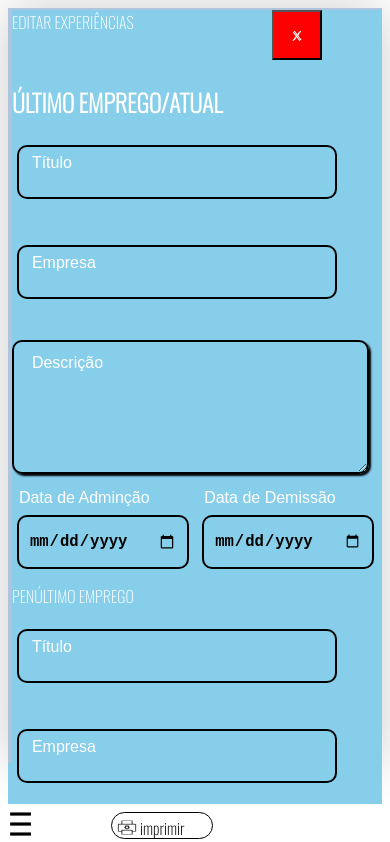
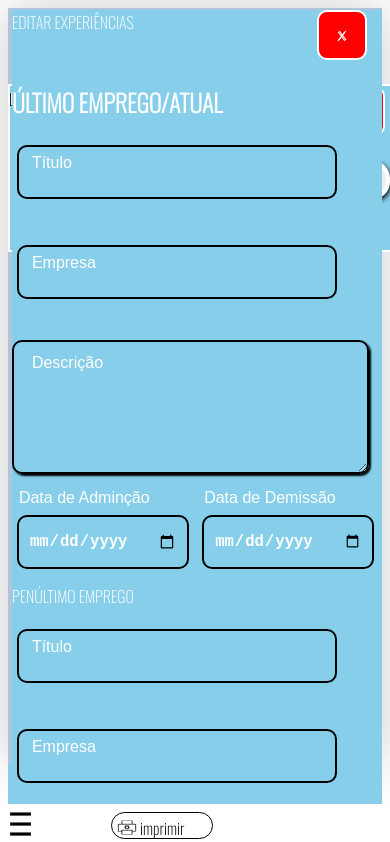
Before and after one commit to SoderJuliano/MeuProjetoPortifolio, a Vue app: page / in a window 390 px wide. Shown: the top 842 px of the page. Built offline with nearby package versions, Linux system fonts and the light colour scheme; grey boxes are pictures that could not be loaded; a web font is replaced by a local one.

Commit message:
feat several improvements on the layout

```diff
--- a/src/components/Competencias.vue
+++ b/src/components/Competencias.vue
@@ -27,6 +27,8 @@ export default {
       showEditarCompetencias(){
         document.getElementsByClassName('editar-competencais')[0].style.display = 'block'
         document.getElementsByClassName('editar-competencais')[0].style.opacity = '100% !important'
+        //abre o componente e faz scroll to the top
+        window.scrollTo(0,0)
       }
   }
 }
--- a/src/components/Experiencias.vue
+++ b/src/components/Experiencias.vue
@@ -56,6 +56,8 @@ export default {
       showEditarExperiencias(){
         document.getElementsByClassName('editar-experiencias')[0].style.display = 'block'
         document.getElementsByClassName('editar-experiencias')[0].style.opacity = '100% !important'
+        //abre o componente e faz scroll to the top
+        window.scrollTo(0,0)
       }
   },
   beforeMount(){
--- a/src/components/Fonts.vue
+++ b/src/components/Fonts.vue
@@ -69,8 +69,6 @@ export default {
 }
 .dropdown:hover .dropdown-content {
   display: block;
-  -webkit-animation: scale-up-center 0.8s ease-in forwards;
-  animation: scale-up-center 0.8s ease-in forwards;
 }
 /* ----------------------------------------------
  * Generated by Animista on 2021-9-29 22:25:37
@@ -105,5 +103,7 @@ export default {
   }
 }
 
-
+.dropdown-content p:hover{
+  background-color: gray;
+}
 </style>
--- a/src/components/Page.vue
+++ b/src/components/Page.vue
@@ -220,7 +220,7 @@ export default{
     border: white solid 2px;
     box-shadow: gray -2px 2px 2px;
     display: none;
-    color:black;
+    color:white;
     top: 100px;
     left: 40%;
     padding: 10px;
--- a/src/components/editarCompetencias.vue
+++ b/src/components/editarCompetencias.vue
@@ -58,7 +58,9 @@ export default {
 }
 </script>
 <style scoped>
-
+.editar-competencias-container{
+    text-shadow: -1px 1px black;
+}
 @media screen and (min-width:1001px) {
 .editar-competencias-container{
     width: 300px;
@@ -72,7 +74,9 @@ export default {
     width: 100%;
     display: block;
     border: 2px solid white;
-     color: white;
+    color: white;
+    position: absolute;
+    top: 10%;
  }
 }
 #competencia-input{
@@ -82,9 +86,8 @@ export default {
     font-weight: bold;
     margin-left: 10px;
     border-radius: 10px;
-    border-top: 0px;
-    border-right: 1px;
-    margin-right: 10px;
+    color: white;
+    font-size: 16px;
 }
 .competencia-list{
     display: block;
@@ -108,9 +111,9 @@ img{
     width: 40px;
     height: 40px;
     margin: 10px;
-    box-shadow: 6px 7px 10px 4px #5a5549,
-        inset 2px 2px 2px 1px #4C4023,
-        inset -2px -2px 2px 1px #8C8083;
+    border-radius: 25px;
+    border: 4px solid white;
+    box-shadow: 1px 2px 5px 0px;
     z-index: 5px;
 }
 </style>
--- a/src/components/editarContato.vue
+++ b/src/components/editarContato.vue
@@ -187,11 +187,14 @@ export default {
     min-height: 50%;
 }
 .close{
+    border-radius: 10px;
+    margin-right: 15px;
     width: 25px;
     height: 20px;
     background-color: red;
     color:white;
     float: right;
+    border: 2px solid white;
 }
 .remove-bnt{
     width: 15px;
--- a/src/components/editarExperiencias.vue
+++ b/src/components/editarExperiencias.vue
@@ -157,7 +157,7 @@ textarea{
     background-color: #fff;
 }
 .editar-experiencias-container{
-     color: white;
+    color: white;
     width: 95%;
     margin-left: 1%;
     position: absolute;
@@ -187,6 +187,8 @@ textarea{
   padding: 10px;
   border-radius: 10px;
   font-size: 1.2em;
+  color: white;
+  font: 16px;
 }
 .inputbox:last-child {
   margin-bottom: 0;
@@ -224,7 +226,7 @@ textarea{
   background: none;
   padding: 10px;
   border-radius: 10px;
-  font-size: 1.2em;
+  font-size: 16px;
   color:white;
   overflow-x: hidden;
 }
@@ -233,4 +235,7 @@ textarea{
   transform: translateX(-13px) translateY(-35px);
   font-size: 1em;
 }
+::-webkit-scrollbar{
+    display: none;
+}
 </style>
```
